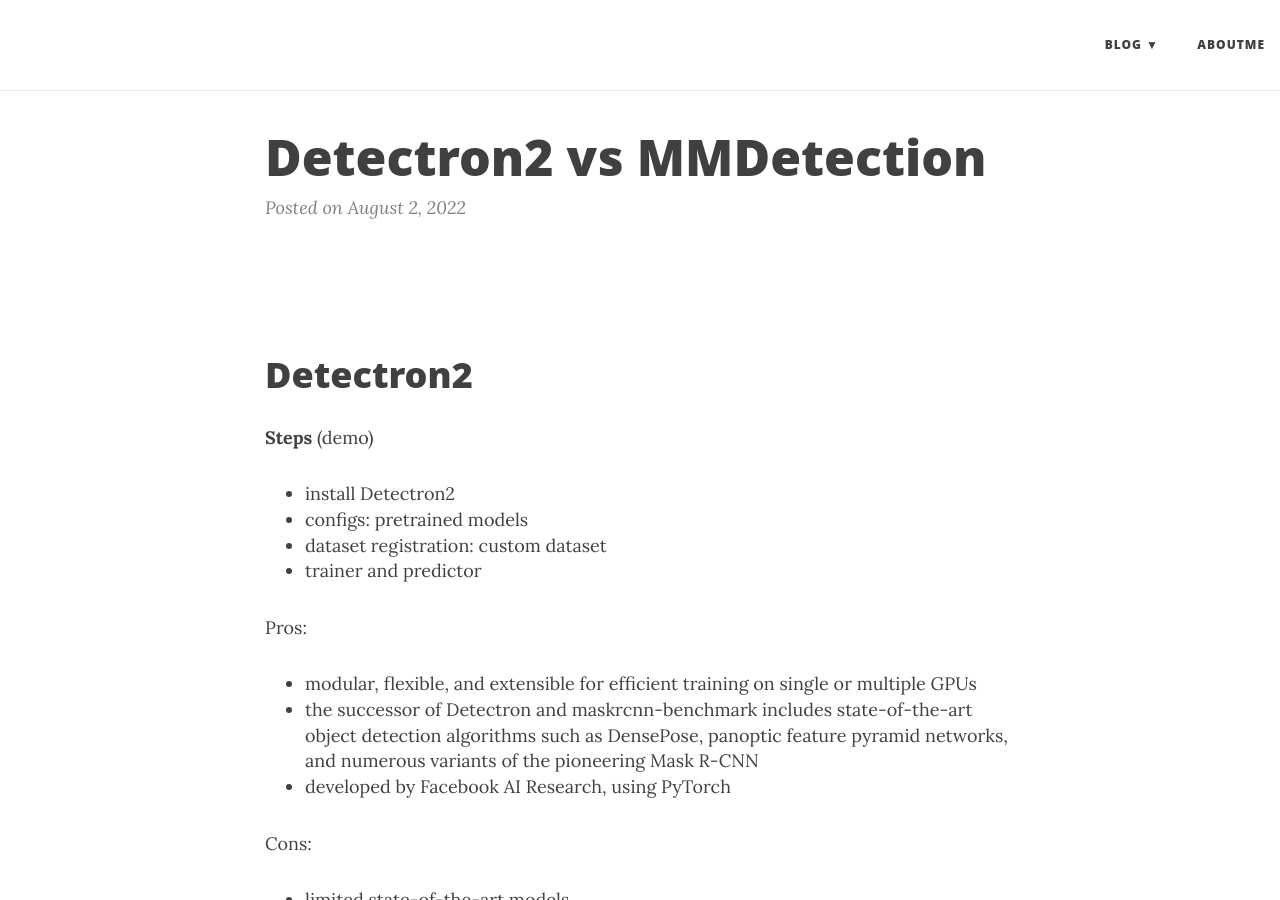
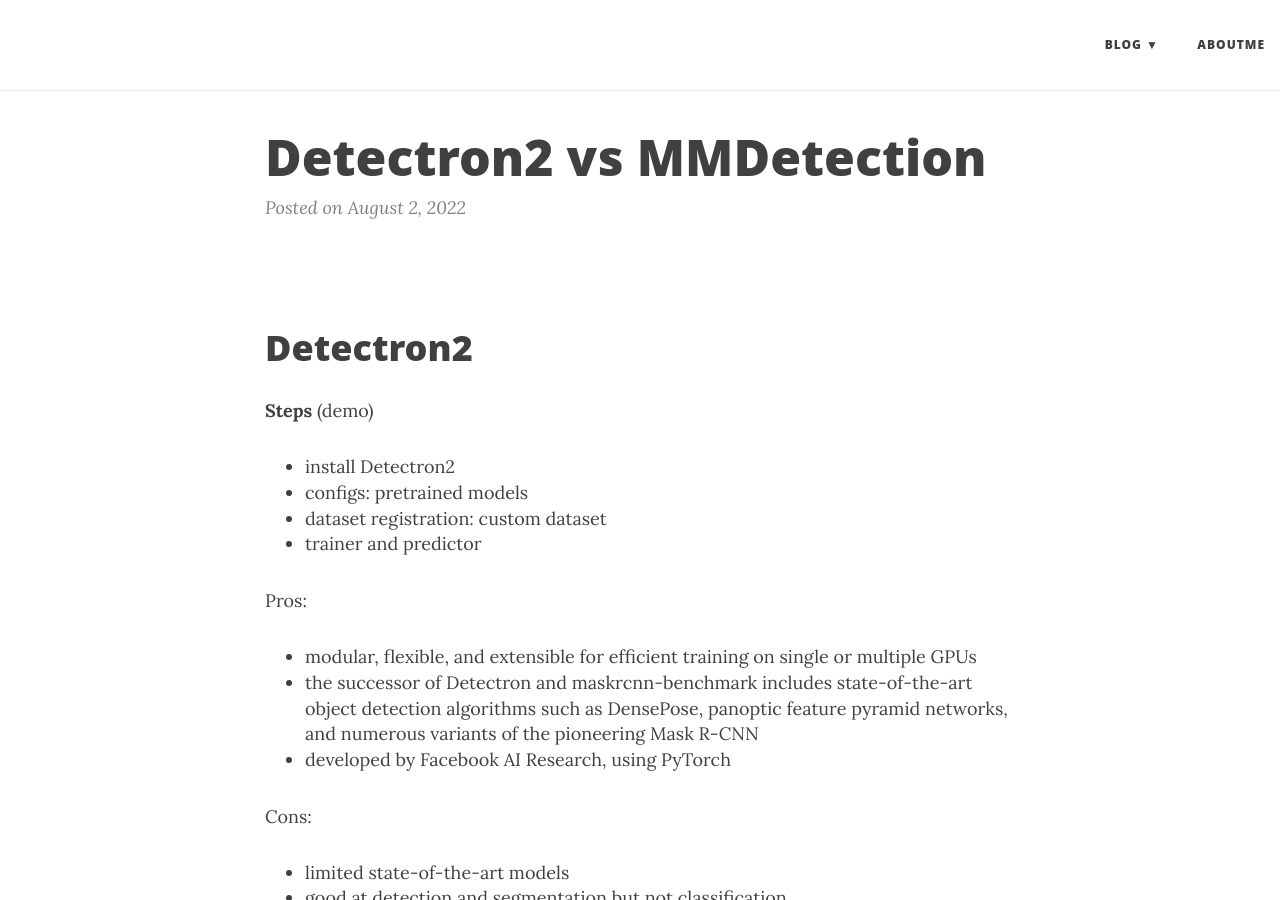
Before and after one commit to creatorcao/creatorcao.github.io, a Jekyll site: the page built from _posts/2022-08-02-detectron2-vs-mmdetection.md, in a window 1280 px wide and 900 px high. Built offline with Jekyll 4.4.1, drawn with Linux system fonts in a browser that asks for light colours; nearby versions of some CDN libraries.

Commit message:
Update 2022-08-02-detectron2-vs-mmdetection.md

```diff
--- a/_posts/2022-08-02-detectron2-vs-mmdetection.md
+++ b/_posts/2022-08-02-detectron2-vs-mmdetection.md
@@ -5,8 +5,9 @@
 date: '2022-08-02'
 tags: machine-learning
 ---
+
 &nbsp;<br>
-&nbsp;<br>
+
 # [Detectron2](https://github.com/facebookresearch/detectron2)
 
 **Steps** [(demo)](https://github.com/creatorcao/mask-rcnn/blob/main/Detectron2_tutorial.ipynb)
```
